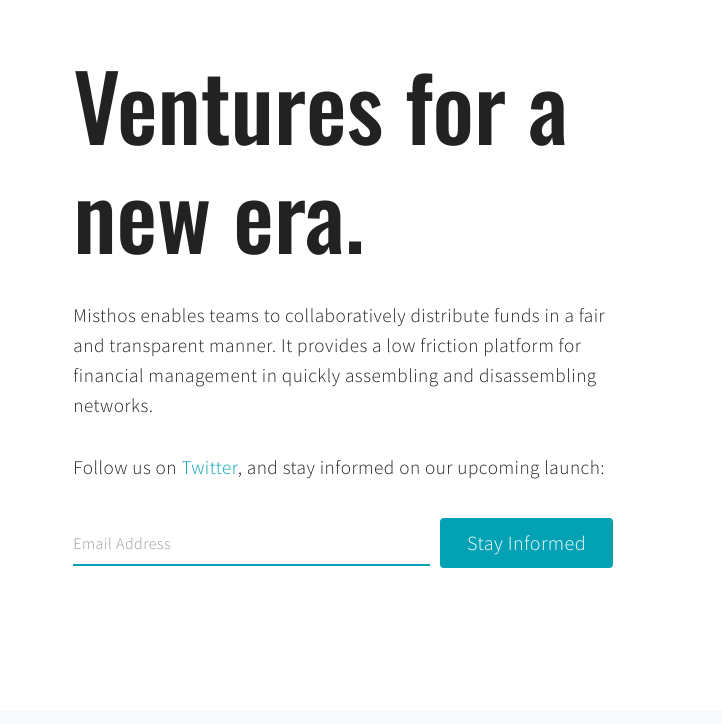
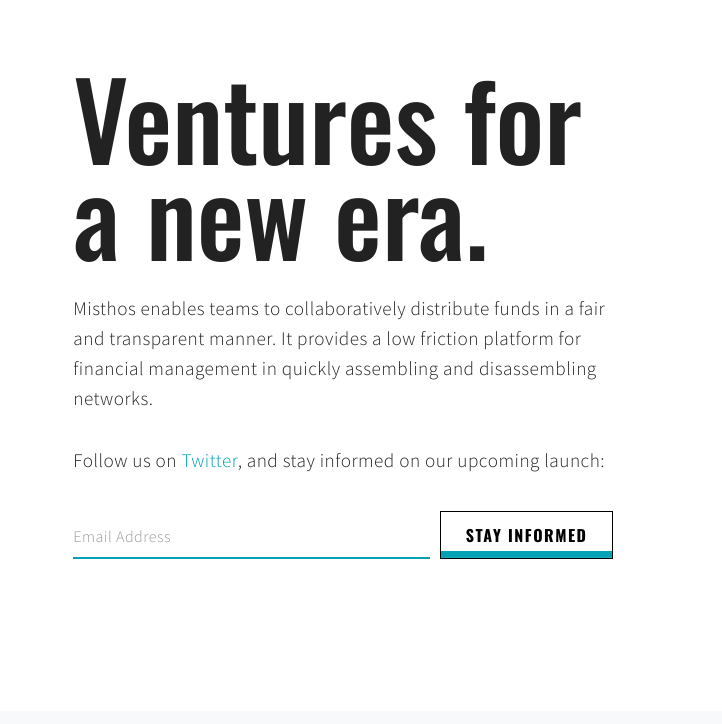
Before and after one commit to misthosio/misthosio.github.io, a website: page index.html in a window 1280 px wide. Shown: the top 724 px of the page, 558-1280 px from the left. Drawn offline with nearby package versions, Linux system fonts and the light colour scheme.

Commit message:
UI updates

```diff
--- a/css/landing-page.css
+++ b/css/landing-page.css
@@ -31,7 +31,7 @@
 }
 
 a:hover {
-  color: #59f7f0;
+  color: #86D0CC;
 }
 
 .logo {
@@ -46,7 +46,6 @@
 
 header.masthead {
   position: relative;
-  /*background: #343F41;*/
   -webkit-background-size: cover;
   -moz-background-size: cover;
   -o-background-size: cover;
@@ -78,7 +77,9 @@
 }
 
 header.masthead h1 {
-  font-size: 4rem;
+  font-size: 4.7rem;
+  line-height: 4.3rem;
+  padding-top: 20px;
 }
 
 header.masthead h2 {
@@ -91,7 +92,8 @@
 
 @media (min-width: 768px) {
   header.masthead h1 {
-    font-size: 5.7rem;
+    font-size: 6.7rem;
+    line-height: 6rem;
   }
   header.masthead h2 {
     font-size: 1.2rem;
@@ -152,37 +154,6 @@
   top: 0;
   left: 0;
   opacity: 0.3;
-}
-
-.btn {
-  /* border: 5px solid transparent;
-  -moz-border-image: -moz-linear-gradient(top, #3acfd5 0%, #3a4ed5 100%);
-  -webkit-border-image: -webkit-linear-gradient(top, #3acfd5 0%, #3a4ed5 100%);
-  border-image: linear-gradient(to bottom, #3acfd5 0%, #3a4ed5 100%);
-  border-image-slice: 1;
-  */
-  border: 2px solid;
-  border-radius: 4px;
-  font-family: 'Source Sans Pro', Helvetica, Arial, sans-serif;
-  font-weight: 300;
-  letter-spacing: 0.5px;
-  line-height: 30px;
-}
-
-.btn-primary {
-  color: #fff;
-  background-color: #02a2b4;
-  border-color: #02a2b4;
-}
-
-.btn-primary:hover {
-  color: #222;
-  background-color: #59f7f0;
-  border-color: #59f7f0;
-}
-
-.btn-group-lg>.btn, .btn-lg {
-  padding: .5rem 0rem;
 }
 
 /* form starting stylings ------------------------------- */
@@ -333,3 +304,56 @@
     width: 100%;
   }
 }
+
+
+/* BUTTON TEST ================ */
+
+.btn,.btn-primary {
+  font-family: 'Oswald', serif;
+  font-size: 16px;
+  font-weight: 700;
+  text-transform: uppercase;
+  letter-spacing: 1.5px;
+  line-height: 30px;
+  border-radius: 0px;
+  color: #000;
+  background-color: #fff;
+  position: relative;
+  display: inline-block;
+  border: 1px solid #000;
+  background-image: linear-gradient(#02a2b4, #02a2b4);
+  background-repeat: no-repeat;
+  transition: background-size .5s, color .5s;
+  background-position: 50% 100%;
+  background-size: 100% 15%;
+}
+
+.btn-primary:hover {
+  color: #222;
+  background-color: #fff;
+  border-color: #000;
+}
+
+.btn-group-lg>.btn, .btn-lg {
+  padding: .5rem 0rem;
+}
+
+
+.btn:hover {
+  background-size: 100% 100%;
+  color: #fff;
+}
+
+.btn-primary:not(:disabled):not(.disabled).active, .btn-primary:not(:disabled):not(.disabled):active, .show>.btn-primary.dropdown-toggle {
+    color: #fff;
+    background-color: #02a2b4;
+    border-color: #000;
+}
+
+.btn-primary:not(:disabled):not(.disabled).active:focus, .btn-primary:not(:disabled):not(.disabled):active:focus, .show>.btn-primary.dropdown-toggle:focus {
+    box-shadow: 0 0 0 0.2rem #fff;
+}
+
+.btn-primary.focus, .btn-primary:focus {
+    box-shadow: 0 0 0 0.2rem #fff;
+}
```
